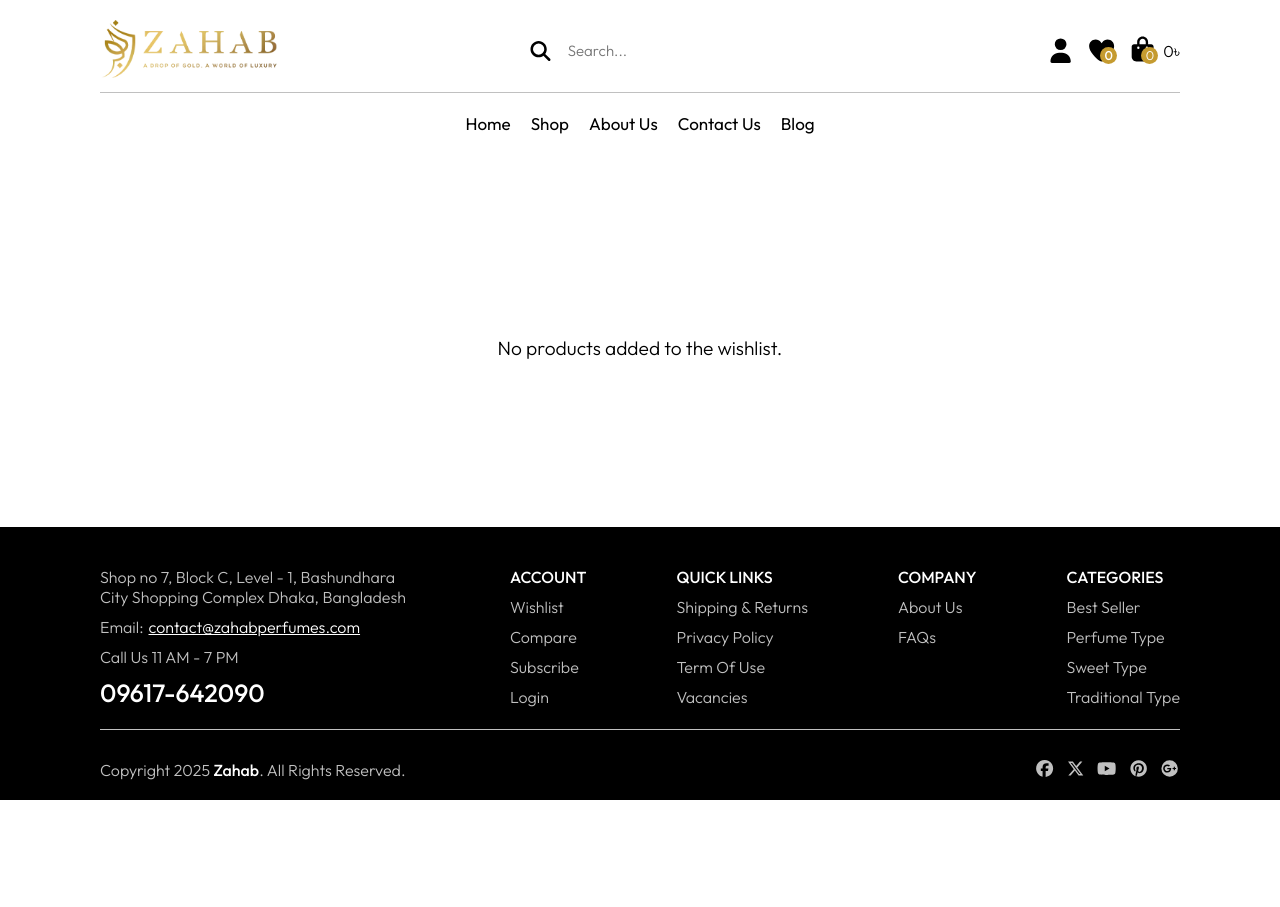
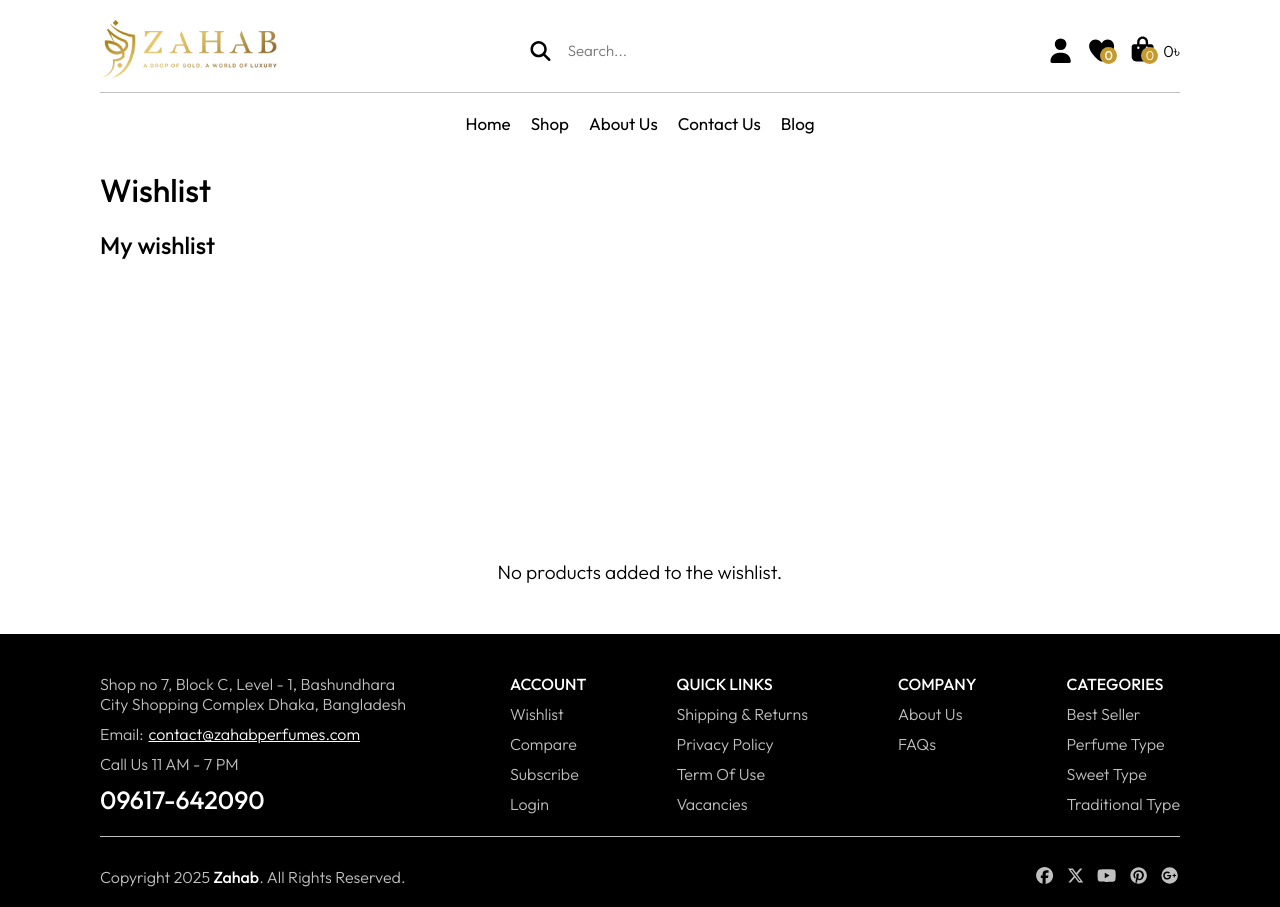
Before and after one commit to tazrian-codes/zahab-clone, a React (Vite) app: page /wishlist in a window 1280 px wide. Before the commit the page ends 800 px from the top, so only its background shows below. Built offline with nearby package versions, Linux system fonts and the light colour scheme.

Commit message:
fixed some bugs

```diff
--- a/src/components/WishlistProductCard/WishlistProductCard.css
+++ b/src/components/WishlistProductCard/WishlistProductCard.css
@@ -2,7 +2,6 @@
   display: grid;
   grid-template-columns: repeat(6, minmax(150px, 1fr));
   gap: 20px;
-  padding: 170px 100px 30px;
 }
 
 .wishlist-product-card {
--- a/src/pages/Checkout/Checkout.jsx
+++ b/src/pages/Checkout/Checkout.jsx
@@ -33,10 +33,7 @@ const Checkout = () => {
     <div className="checkout-page">
       {/* Left section: Billing & Shipping details */}
       <div className="left-div">
-        <img
-          src={logo}
-          onClick={() => navigate("/")}
-        />
+        <img src={logo} onClick={() => navigate("/")} />
 
         {/* Coupon section */}
         <div className="coupon">
--- a/src/pages/Wishlist/Wishlist.css
+++ b/src/pages/Wishlist/Wishlist.css
@@ -12,4 +12,21 @@
 
 .wishlist-contents {
   flex: 1;
+  padding: 170px 100px 50px;
 }
+
+.wishlist-contents h4,
+.wishlist-contents h5 {
+  color: black;
+  font-weight: 500;
+}
+
+.wishlist-contents h4 {
+  font-size: 2rem;
+  margin-bottom: 20px;
+}
+
+.wishlist-contents h5 {
+  font-size: 1.5rem;
+  margin-bottom: 10px;
+}
```
